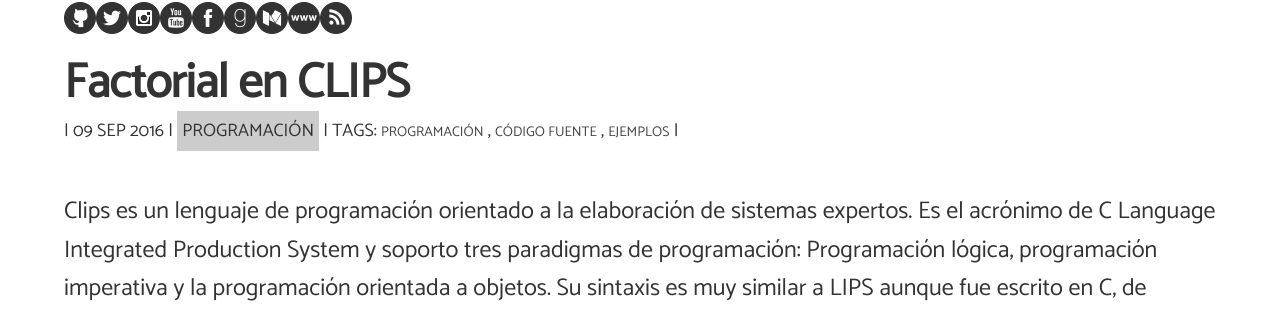
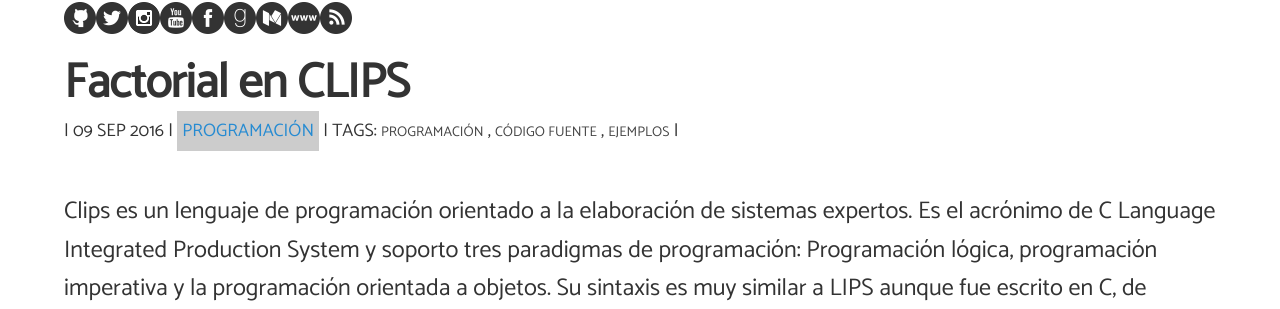
Before and after one commit to angelsimon/angelsimon.github.io, a Jekyll site: the page built from _posts/2016-09-09-factorial-en-clips.md, in a window 1280 px wide. Shown: the part 184-493 px from the top of the page. Built offline with Jekyll 4.4.1, drawn with Linux system fonts in a browser that asks for light colours; nearby versions of some CDN libraries; comment, search, counter and statistics services are not loaded.

Commit message:
Update post.html

```diff
--- a/_layouts/post.html
+++ b/_layouts/post.html
@@ -31,7 +31,7 @@
   <h1 class="post-title">{{ page.title }}</h1>
   <div class="post-date">|
     <time>{{ page.date | date_to_string }}</time> |
-		<span class="category">{{ page.category }}</span> |
+		<a href="{{ site.baseurl}}/tags#{{ page.category }}" class="category">{{ page.category }}</a> |
 		<!-- Tags -->
 		{%if page.tags.size > 0 %}
 		  <span>TAGS: </span>
```
